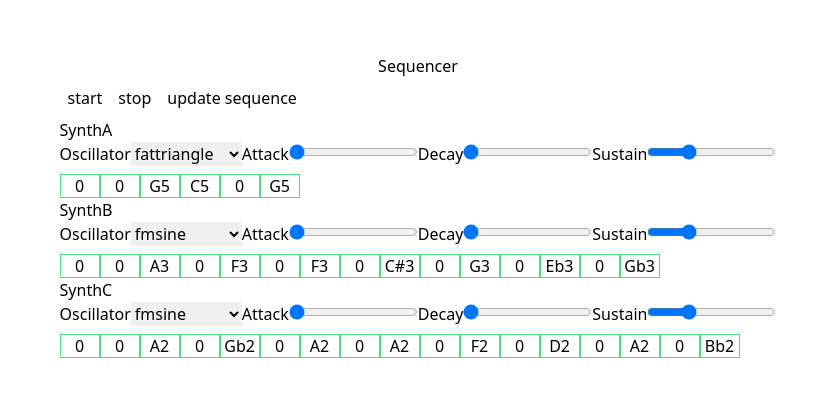
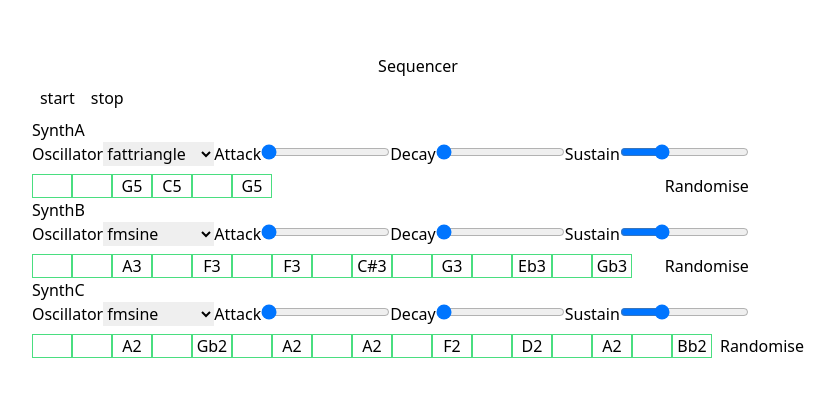
Before and after one commit to edwardhorsey/tone-sequencer, a Next.js app: page / in a window 1280 px wide. Shown: the part 194-590 px from the top of the page, without its empty margins (222-1057 px from the left). Built offline with nearby package versions, Linux system fonts and the light colour scheme.

Commit message:
Add individual randomise buttons to each loop. updateLoop method.

```diff
--- a/src/components/Sequencer.tsx
+++ b/src/components/Sequencer.tsx
@@ -26,9 +26,6 @@ function Sequencer(): JSX.Element {
                 <button type="button" className="p-2" onClick={stop}>
                     stop
                 </button>
-                <button type="button" className="p-2" onClick={randomiseLoops}>
-                    update sequence
-                </button>
             </div>
 
             <Tracks />
--- a/src/components/Tracks.tsx
+++ b/src/components/Tracks.tsx
@@ -4,9 +4,10 @@ import {
     calculatePercentageFromAttackValue,
     calculatePercentageFromDecayValue,
     calculatePercentageFromSustainValue,
-    calculateSustainValueFromPercentage
+    calculateSustainValueFromPercentage,
 } from '@lib/envelopeHelpers';
-import { useMemo } from 'react';
+import { randomBetween } from '@lib/misc';
+import { generateRandomLoop } from '@mocks/exampleTracks';
 import useTrackStore from 'src/stores/useTrackStore';
 import { OmniOscillatorOptions } from 'tone';
 import { RecursivePartial } from 'tone/build/esm/core/util/Interface';
@@ -25,16 +26,18 @@ const omniOscillatorTypes = [
 ];
 
 export default function Tracks() {
-    const { tracks, updateInstrument } = useTrackStore(
+    const { tracks, updateInstrument, updateLoop } = useTrackStore(
         (state) => ({
             tracks: state.tracks,
             updateInstrument: state.updateInstrument,
+            updateLoop: state.updateLoop,
         }),
         shallow,
     );
 
-    const loopsMemoised = useMemo(() => {
-        return tracks.map((track) => {
+    return (
+        <section className="flex flex-col items-start w-full">
+            {tracks.map((track) => {
                 return (
                     <article className="flex flex-col gap-2" key={track.id}>
                         <div>
@@ -108,7 +111,9 @@ export default function Tracks() {
                                 <span>Sustain</span>
                                 <input
                                     type="range"
-                                defaultValue={calculatePercentageFromSustainValue(track.instrument.envelope.sustain)}
+                                    defaultValue={calculatePercentageFromSustainValue(
+                                        track.instrument.envelope.sustain,
+                                    )}
                                     onChange={(event) => {
                                         const value = Number(event.target.value);
                                         const sustain = calculateSustainValueFromPercentage(value);
@@ -124,22 +129,34 @@ export default function Tracks() {
                         </div>
 
                         <div className="flex">
+                            <div className="flex-1 flex">
                                 {track.loop.map((step) =>
                                     step ? (
                                         <span className="flex justify-center items-center border border-green-400 w-10 h-6 p-1">
                                             {step.pitch}
                                         </span>
                                     ) : (
-                                <span className="flex justify-center items-center border border-green-400 w-10 h-6 p-1">
-                                    0
-                                </span>
+                                        <span className="flex justify-center items-center border border-green-400 w-10 h-6 p-1" />
                                     ),
                                 )}
+                                <div className="ml-auto">
+                                    <button
+                                        className="ml-2"
+                                        type="button"
+                                        onClick={() => {
+                                            const loop = generateRandomLoop(randomBetween(2, 5));
+
+                                            updateLoop(track.id, loop);
+                                        }}
+                                    >
+                                        Randomise
+                                    </button>
+                                </div>
+                            </div>
                         </div>
                     </article>
                 );
-        });
-    }, [tracks, updateInstrument]);
-
-    return <section className="flex flex-col items-start w-full">{loopsMemoised}</section>;
+            })}
+        </section>
+    );
 }
--- /dev/null
+++ b/src/lib/misc.ts
@@ -0,0 +1,3 @@
+export function randomBetween(min: number, max: number): number {
+    return Math.floor(Math.random() * (max - min + 1)) + min;
+}
--- a/src/stores/useTrackStore.ts
+++ b/src/stores/useTrackStore.ts
@@ -1,6 +1,6 @@
 import { playSequenceInStore } from '@lib/playSequence';
 import Tone from '@lib/tone';
-import { Track } from '@lib/types/sequencer';
+import { Loop, Track } from '@lib/types/sequencer';
 import { TrackNameType } from '@lib/types/tracks';
 import { generateRandomLoop, initialInstrumentsConfig, initialLoops } from '@mocks/exampleTracks';
 import { SynthOptions } from 'tone';
@@ -20,6 +20,7 @@ export interface TrackStore {
     stop: () => void;
     randomiseLoops: () => void;
     updateInstrument: (trackId: TrackNameType, config: RecursivePartial<Tone.SynthOptions>) => void;
+    updateLoop: (trackId: TrackNameType, loop: Loop) => void;
 }
 
 const initialiseTracks = () => {
@@ -103,6 +104,20 @@ const useTrackStore = create<TrackStore>((set, get) => ({
             return state;
         });
     },
+    updateLoop: (trackId: TrackNameType, loop: Loop) => {
+        set((state) => {
+            const tracks = [...state.tracks];
+            const trackToUpdate = tracks.find((track: any) => track.id === trackId);
+
+            if (trackToUpdate) {
+                trackToUpdate.loop = loop;
+
+                return { ...state, tracks };
+            }
+
+            return state;
+        });
+    },
 }));
 
 useTrackStore.getState().initialise();
```
Lines whose indentation alone changed are shown as unchanged.
